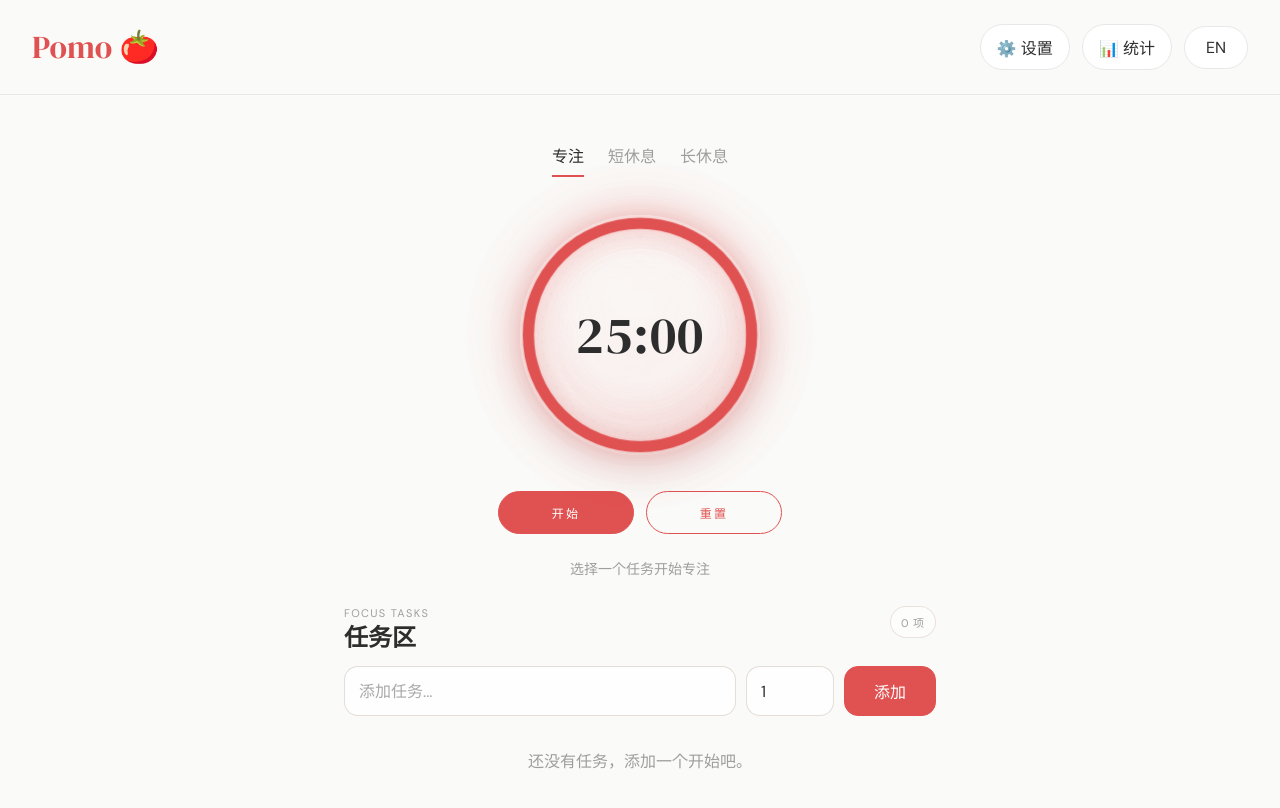
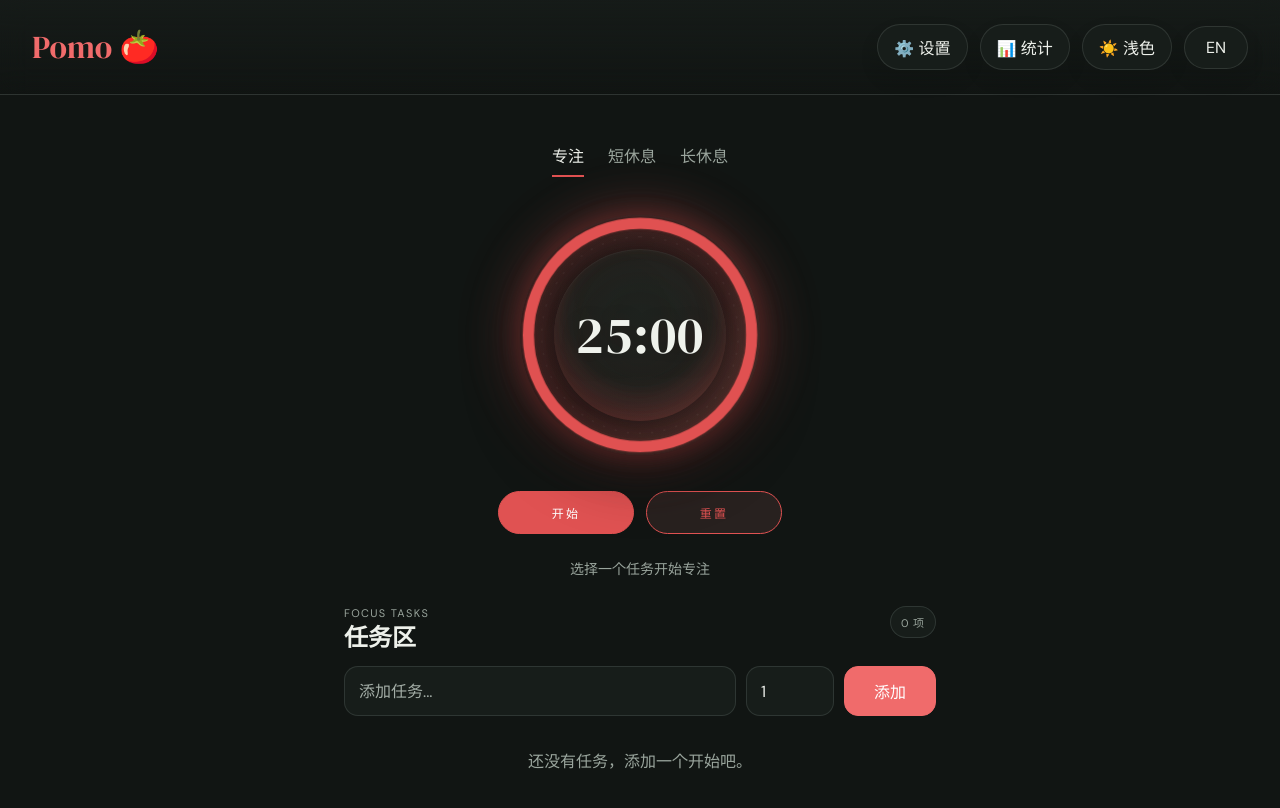
Before and after one commit to bravewang1900/pomo-timer, a React (Vite) app: page / in a window 1280 px wide. Shown: the top 808 px of the page. Built offline with nearby package versions, Linux system fonts and the light colour scheme.

Commit message:
Add dark mode

```diff
--- a/src/App.jsx
+++ b/src/App.jsx
@@ -15,6 +15,8 @@ const COPY = {
     layout: {
       settings: '⚙️ 设置',
       stats: '📊 统计',
+      themeDark: '🌙 深色',
+      themeLight: '☀️ 浅色',
       language: 'EN',
     },
     timer: {
@@ -64,6 +66,8 @@ const COPY = {
     layout: {
       settings: '⚙️ Settings',
       stats: '📊 Stats',
+      themeDark: '🌙 Dark',
+      themeLight: '☀️ Light',
       language: '中文',
     },
     timer: {
@@ -115,6 +119,7 @@ function App() {
   const [isSettingsOpen, setIsSettingsOpen] = useState(false)
   const [isStatsView, setIsStatsView] = useState(false)
   const [locale, setLocale] = useState('zh')
+  const [theme, setTheme] = useState(() => localStorage.getItem('theme') ?? 'dark')
   const { settings, updateSettings } = useSettings()
   const { history, todayCount, recordPomo } = useHistory()
   const {
@@ -128,6 +133,10 @@ function App() {
   } = useTasks()
   const activeTask = tasks.find((task) => task.id === activeTaskId) ?? null
   const copy = COPY[locale]
+  const layoutLabels = {
+    ...copy.layout,
+    theme: theme === 'dark' ? copy.layout.themeLight : copy.layout.themeDark,
+  }
   const timer = useTimer({
     ...settings,
     locale,
@@ -141,6 +150,11 @@ function App() {
       }
     },
   })
+
+  useEffect(() => {
+    document.documentElement.dataset.theme = theme
+    localStorage.setItem('theme', theme)
+  }, [theme])
 
   useEffect(() => {
     const handleKeyDown = (event) => {
@@ -181,7 +195,7 @@ function App() {
 
   return (
     <Layout
-      labels={copy.layout}
+      labels={layoutLabels}
       onGoHome={() => {
         setIsStatsView(false)
         setIsSettingsOpen(false)
@@ -191,6 +205,9 @@ function App() {
       }}
       onToggleStats={() => {
         setIsStatsView((current) => !current)
+      }}
+      onToggleTheme={() => {
+        setTheme((current) => (current === 'dark' ? 'light' : 'dark'))
       }}
       onToggleLanguage={() => {
         setLocale((current) => (current === 'zh' ? 'en' : 'zh'))
--- a/src/components/Layout/Layout.jsx
+++ b/src/components/Layout/Layout.jsx
@@ -6,6 +6,7 @@ function Layout({
   onGoHome,
   onOpenSettings,
   onToggleStats,
+  onToggleTheme,
   onToggleLanguage,
 }) {
   return (
@@ -31,6 +32,13 @@ function Layout({
           </button>
           <button
             type="button"
+            className={styles.iconButton}
+            onClick={onToggleTheme}
+          >
+            {labels.theme}
+          </button>
+          <button
+            type="button"
             className={`${styles.iconButton} ${styles.languageButton}`}
             onClick={onToggleLanguage}
           >
--- a/src/components/Layout/Layout.module.css
+++ b/src/components/Layout/Layout.module.css
@@ -10,6 +10,9 @@
   justify-content: space-between;
   padding: 24px 32px;
   border-bottom: 1px solid var(--color-border);
+  background:
+    linear-gradient(180deg, color-mix(in srgb, var(--color-surface) 72%, transparent), transparent);
+  backdrop-filter: blur(14px);
 }
 
 .logo {
@@ -43,13 +46,19 @@
 
 .iconButton {
   border: 1px solid var(--color-border);
-  background-color: #fff;
+  background-color: var(--color-surface-strong);
   color: var(--color-text);
   border-radius: 999px;
   padding: 10px 16px;
   font: inherit;
   cursor: pointer;
-  transition: 0.15s ease;
+  transition:
+    border-color 0.15s ease,
+    background-color 0.2s ease,
+    box-shadow 0.2s ease,
+    color 0.2s ease,
+    transform 0.15s ease;
+  box-shadow: 0 10px 24px rgba(0, 0, 0, 0.06);
 }
 
 .languageButton {
@@ -59,6 +68,8 @@
 
 .iconButton:hover {
   border-color: var(--color-primary);
+  background-color: var(--color-surface);
+  box-shadow: 0 12px 30px rgba(0, 0, 0, 0.12);
 }
 
 .iconButton:active {
--- a/src/components/SettingsModal/SettingsModal.module.css
+++ b/src/components/SettingsModal/SettingsModal.module.css
@@ -4,14 +4,18 @@
   display: flex;
   align-items: center;
   justify-content: center;
-  background: rgba(0, 0, 0, 0.45);
+  background: var(--color-overlay);
   padding: 24px;
 }
 
 .modal {
   width: 100%;
   max-width: 400px;
-  background: #fff;
+  background: var(--color-surface-strong);
+  border: 1px solid var(--color-border);
+  box-shadow:
+    0 24px 70px rgba(0, 0, 0, 0.28),
+    inset 0 1px 0 rgba(255, 255, 255, 0.04);
   border-radius: 20px;
   padding: 24px;
   box-sizing: border-box;
@@ -47,7 +51,17 @@
   border-radius: 12px;
   padding: 10px 12px;
   color: var(--color-text);
-  background: #fff;
+  background: var(--color-surface);
+  transition:
+    border-color 0.18s ease,
+    box-shadow 0.18s ease,
+    background-color 0.18s ease;
+}
+
+.input:focus {
+  outline: none;
+  border-color: color-mix(in srgb, var(--color-primary) 40%, var(--color-border));
+  box-shadow: 0 0 0 4px color-mix(in srgb, var(--color-primary) 10%, transparent);
 }
 
 .rangeRow {
--- a/src/components/StatsView/StatsView.module.css
+++ b/src/components/StatsView/StatsView.module.css
@@ -7,8 +7,11 @@
 .card {
   border: 1px solid var(--color-border);
   border-radius: 20px;
-  background: #fff;
+  background: var(--color-surface-strong);
   padding: 24px;
+  box-shadow:
+    0 18px 44px rgba(0, 0, 0, 0.12),
+    inset 0 1px 0 rgba(255, 255, 255, 0.03);
 }
 
 .cardTitle {
@@ -54,6 +57,8 @@
   height: 160px;
   display: flex;
   align-items: flex-end;
+  border-radius: 12px 12px 0 0;
+  background: color-mix(in srgb, var(--color-surface) 84%, transparent);
 }
 
 .bar {
--- a/src/components/TaskList/TaskList.module.css
+++ b/src/components/TaskList/TaskList.module.css
@@ -32,12 +32,13 @@
 .countBadge {
   padding: 7px 10px;
   border-radius: 999px;
-  background: rgba(255, 255, 255, 0.58);
-  border: 1px solid rgba(219, 205, 197, 0.56);
+  background: var(--color-surface);
+  border: 1px solid var(--color-border);
   color: var(--color-text-light);
   font-size: 11px;
   letter-spacing: 0.08em;
   white-space: nowrap;
+  backdrop-filter: blur(10px);
 }
 
 .composer {
@@ -50,11 +51,22 @@
 .input,
 .numberInput {
   width: 100%;
-  border: 1px solid rgba(224, 214, 208, 0.82);
+  border: 1px solid var(--color-border);
   border-radius: 14px;
   padding: 12px 14px;
-  background: rgba(255, 255, 255, 0.82);
+  background: var(--color-surface);
   color: var(--color-text);
+  transition:
+    border-color 0.18s ease,
+    background-color 0.18s ease,
+    box-shadow 0.18s ease;
+}
+
+.input:focus,
+.numberInput:focus {
+  outline: none;
+  border-color: color-mix(in srgb, var(--color-primary) 42%, var(--color-border));
+  box-shadow: 0 0 0 4px color-mix(in srgb, var(--color-primary) 10%, transparent);
 }
 
 .input::placeholder {
@@ -85,19 +97,21 @@
   align-items: center;
   gap: 12px;
   padding: 14px 15px;
-  border: 1px solid rgba(223, 213, 206, 0.72);
+  border: 1px solid var(--color-border);
   border-radius: 16px;
-  background: rgba(255, 255, 255, 0.72);
+  background: var(--color-surface-soft);
   cursor: pointer;
   transition:
     border-color 0.16s ease,
     transform 0.16s ease,
-    background 0.16s ease;
+    background 0.16s ease,
+    box-shadow 0.16s ease;
+  box-shadow: 0 10px 30px rgba(0, 0, 0, 0.05);
 }
 
 .itemActive {
   border-color: rgba(224, 82, 82, 0.34);
-  background: rgba(255, 248, 247, 0.86);
+  background: var(--color-surface-accent);
 }
 
 .checkbox {
@@ -134,7 +148,7 @@
 }
 
 .deleteButton {
-  border: 1px solid rgba(223, 213, 206, 0.9);
+  border: 1px solid var(--color-border);
   background: transparent;
   color: var(--color-text);
   border-radius: 999px;
@@ -159,7 +173,8 @@
 
 .item:hover {
   border-color: rgba(224, 82, 82, 0.24);
-  background: rgba(255, 255, 255, 0.84);
+  background: var(--color-surface);
+  box-shadow: 0 12px 34px rgba(0, 0, 0, 0.08);
 }
 
 .addButton:active,
@@ -174,7 +189,7 @@
 
 .deleteButton:hover {
   border-color: rgba(224, 82, 82, 0.3);
-  background: rgba(255, 248, 247, 0.56);
+  background: color-mix(in srgb, var(--color-primary) 8%, var(--color-surface));
 }
 
 @media (max-width: 480px) {
--- a/src/components/Timer/Timer.module.css
+++ b/src/components/Timer/Timer.module.css
@@ -44,7 +44,7 @@
 }
 
 .progress {
-  --bg: #fafaf8;
+  --bg: var(--color-bg);
   --track-color: rgba(56, 47, 44, 0.08);
   --track-inner-color: rgba(56, 47, 44, 0.05);
   --disk-glow-color: 224, 82, 82;
@@ -461,6 +461,60 @@
   }
 }
 
+:global([data-theme='dark']) .progress {
+  --track-color: rgba(210, 224, 215, 0.12);
+  --track-inner-color: rgba(210, 224, 215, 0.08);
+}
+
+:global([data-theme='dark']) .tabs {
+  text-shadow: 0 1px 14px rgba(0, 0, 0, 0.22);
+}
+
+:global([data-theme='dark']) .shell {
+  background:
+    radial-gradient(circle at 34% 28%, color-mix(in srgb, var(--bg) 92%, transparent), color-mix(in srgb, var(--bg) 76%, transparent) 52%, color-mix(in srgb, #243028 56%, transparent) 74%, color-mix(in srgb, #243028 10%, transparent) 92%, transparent 100%);
+  box-shadow:
+    inset 0 1px 0 rgba(255, 255, 255, 0.04),
+    inset 0 -20px 32px rgba(0, 0, 0, 0.34),
+    0 24px 56px rgba(0, 0, 0, 0.34);
+}
+
+:global([data-theme='dark']) .halo {
+  filter: blur(34px);
+  opacity: 0.92;
+}
+
+:global([data-theme='dark']) .innerPulse {
+  mix-blend-mode: screen;
+  filter: blur(20px);
+}
+
+:global([data-theme='dark']) .centerDisk {
+  background:
+    radial-gradient(circle at 50% 38%, color-mix(in srgb, #1c231f 94%, transparent), color-mix(in srgb, #1a211d 80%, transparent) 52%, color-mix(in srgb, var(--color-primary) 8%, transparent) 82%, transparent 100%);
+  box-shadow:
+    inset 0 1px 1px rgba(255, 255, 255, 0.05),
+    inset 0 -16px 30px rgba(var(--disk-glow-color), 0.1),
+    0 10px 30px rgba(0, 0, 0, 0.22);
+}
+
+:global([data-theme='dark']) .indicator {
+  filter:
+    drop-shadow(0 0 12px rgba(var(--timer-accent-rgb, 224, 82, 82), 0.44))
+    drop-shadow(0 0 28px rgba(var(--timer-accent-rgb, 224, 82, 82), 0.24));
+}
+
+:global([data-theme='dark']) .time {
+  color: color-mix(in srgb, var(--color-text) 94%, white);
+  text-shadow:
+    0 6px 24px rgba(0, 0, 0, 0.24),
+    0 0 20px rgba(var(--timer-accent-rgb, 224, 82, 82), 0.08);
+}
+
+:global([data-theme='dark']) .btnSecondary {
+  background: color-mix(in srgb, var(--color) 8%, var(--color-surface));
+}
+
 @media (max-width: 480px) {
   .timer {
     gap: 20px;
--- a/src/styles/variables.css
+++ b/src/styles/variables.css
@@ -4,6 +4,24 @@
   --color-text: #2d2d2d;
   --color-text-light: #9e9e9e;
   --color-border: #e8e8e8;
+  --color-surface: rgba(255, 255, 255, 0.9);
+  --color-surface-strong: #ffffff;
+  --color-surface-soft: rgba(255, 255, 255, 0.72);
+  --color-surface-accent: rgba(255, 248, 247, 0.86);
+  --color-overlay: rgba(0, 0, 0, 0.45);
   --font-display: 'DM Serif Display', serif;
   --font-body: 'DM Sans', sans-serif;
 }
+
+:root[data-theme='dark'] {
+  --color-bg: #111513;
+  --color-primary: #f06b6b;
+  --color-text: #eef1eb;
+  --color-text-light: #9aa59d;
+  --color-border: rgba(190, 205, 194, 0.14);
+  --color-surface: rgba(25, 31, 28, 0.88);
+  --color-surface-strong: #171d1a;
+  --color-surface-soft: rgba(30, 38, 34, 0.78);
+  --color-surface-accent: rgba(64, 31, 31, 0.68);
+  --color-overlay: rgba(0, 0, 0, 0.62);
+}
```
